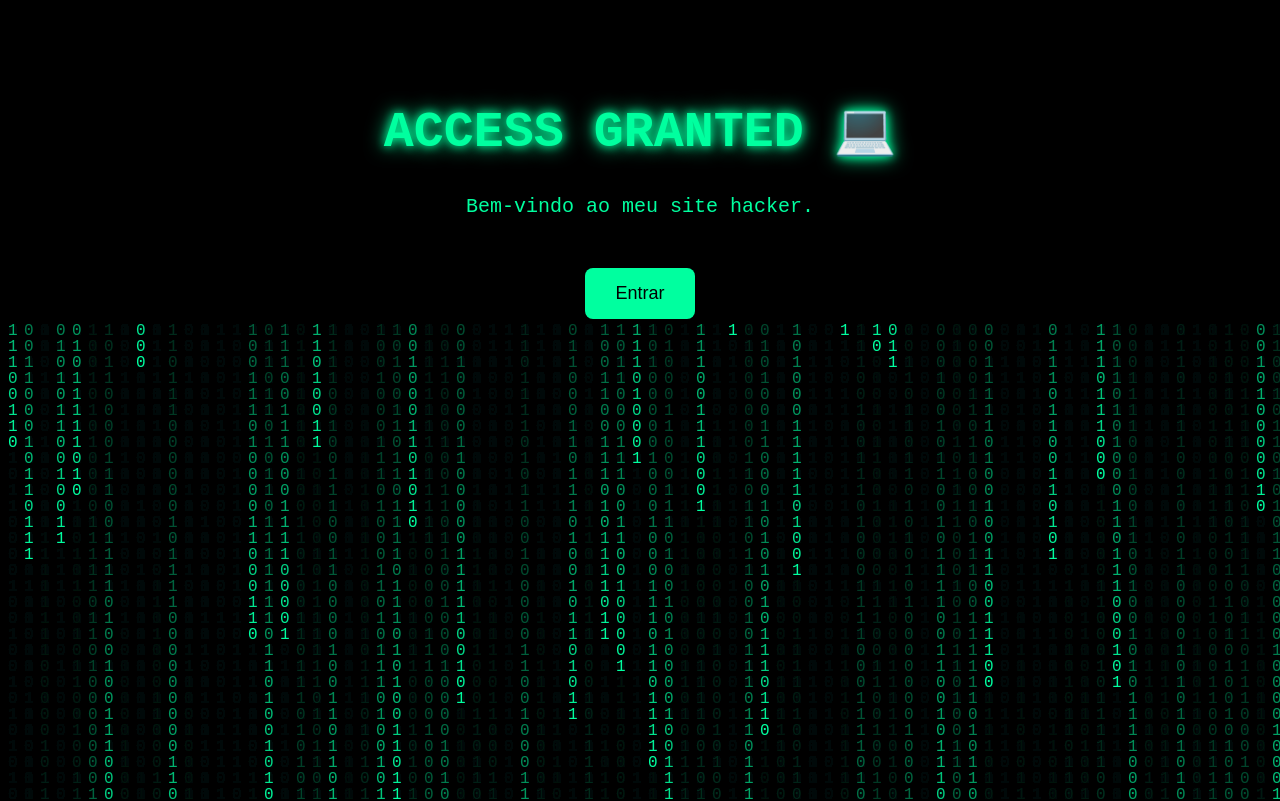
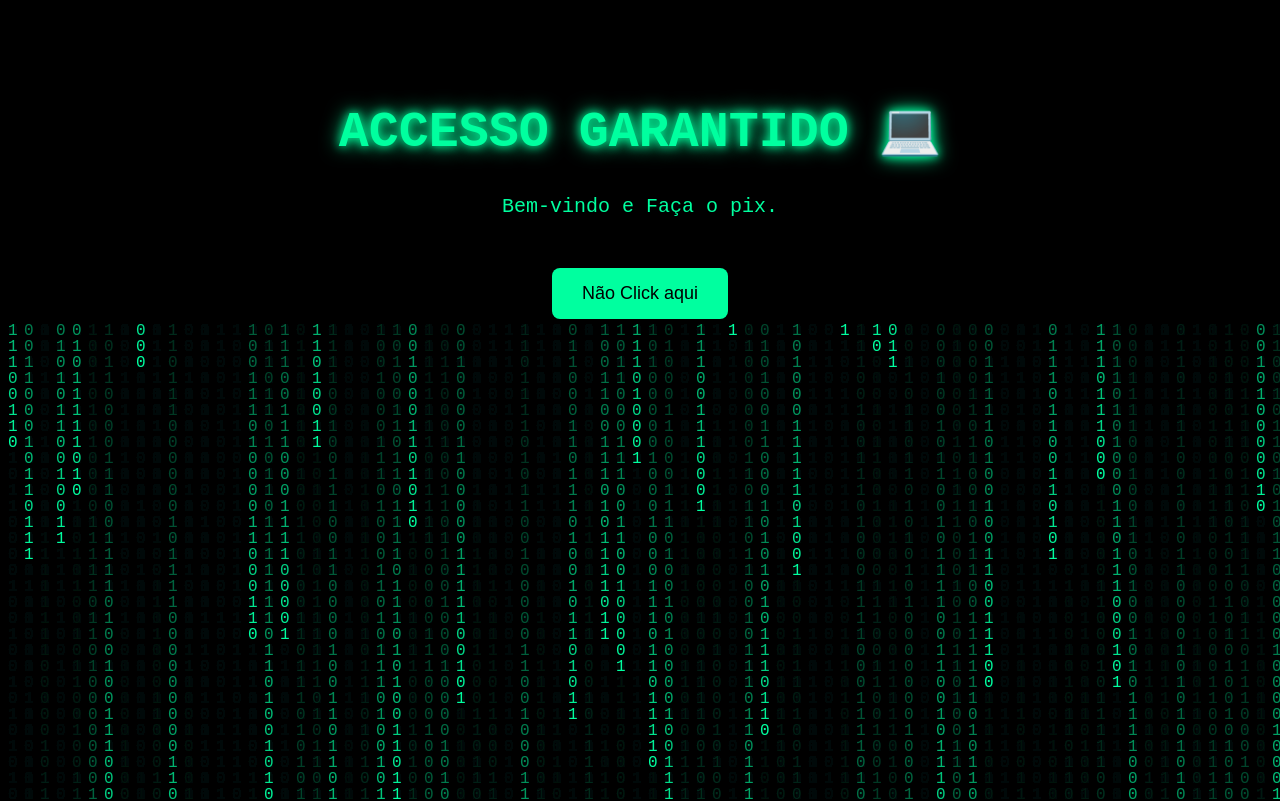
Before and after one commit to masterrover4-stack/Meusite, a plain HTML site: page index.html in a window 1280 px wide. Shown: the top 801 px of the page. Drawn offline with Linux system fonts and the light colour scheme.

Commit message:
Update index.html

```diff
--- a/index.html
+++ b/index.html
@@ -2,7 +2,7 @@
 <html>
 
 <head>
-<title>Meu site hacker</title>
+<title>Claud Site</title>
 
 <style>
 body{
@@ -41,11 +41,11 @@ button:hover{
 
 <body>
 
-<h1>ACCESS GRANTED 💻</h1>
-<p>Bem-vindo ao meu site hacker.</p>
+<h1>ACCESSO GARANTIDO 💻</h1>
+<p>Bem-vindo e Faça o pix.</p>
 
 <button onclick="alert('Sistema desbloqueado 😎')">
-Entrar
+Não Click aqui
 </button>
 <canvas id="matrix"></canvas>
 
```
